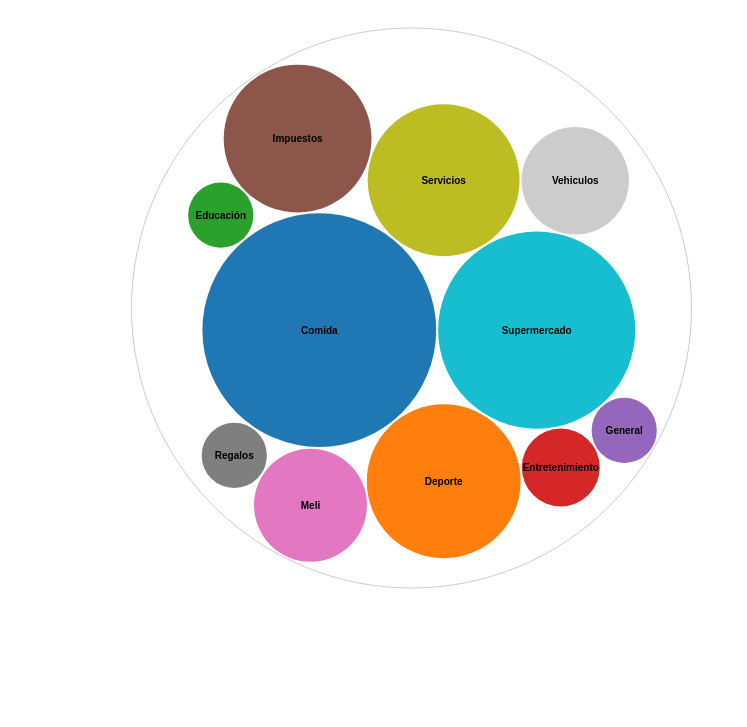
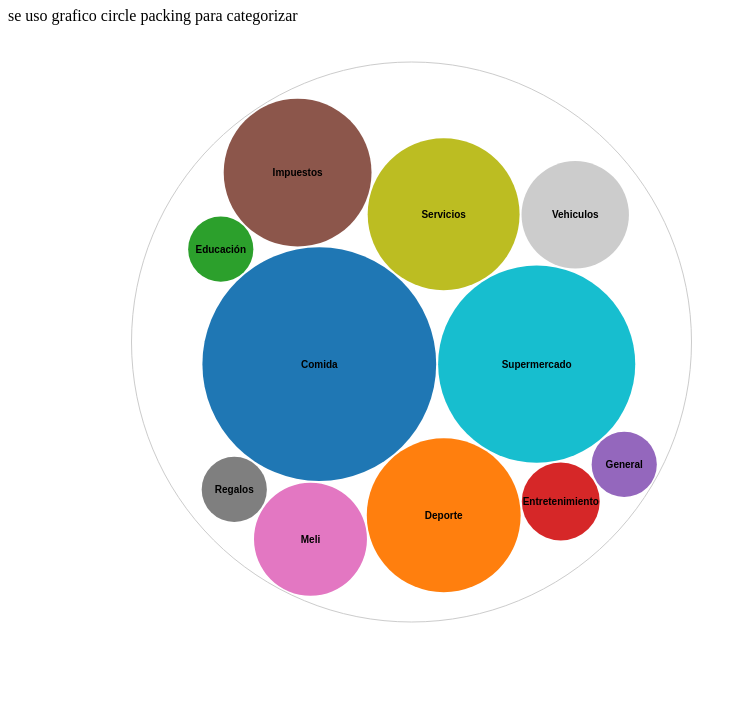
Before and after one commit to IvanKimITBA/infovis, a plain HTML site: page datospersonales/index.html in a window 1280 px wide. Shown: the part 73-800 px from the top of the page, without its empty margins (0-747 px from the left). Drawn offline with Linux system fonts and the light colour scheme.

Commit message:
Update index.html

```diff
--- a/datospersonales/index.html
+++ b/datospersonales/index.html
@@ -9,6 +9,8 @@
 
   <h1>¿Como se categorizan mis gastos?</h1>
 
+  <p>se uso grafico circle packing para categorizar</p>
+
   <object data="https://ivankimitba.github.io/infovis/datospersonales/viz.svg"
           type="image/svg+xml"
           width="100%" height="600">
```
